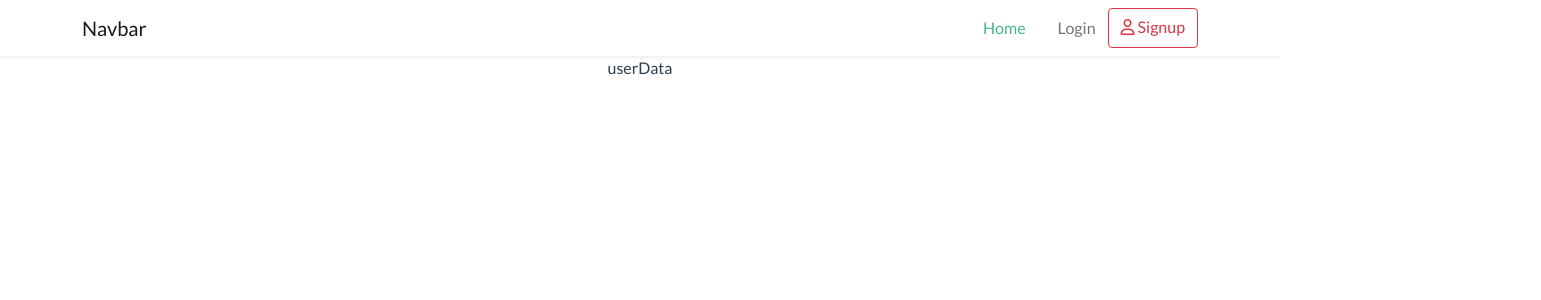
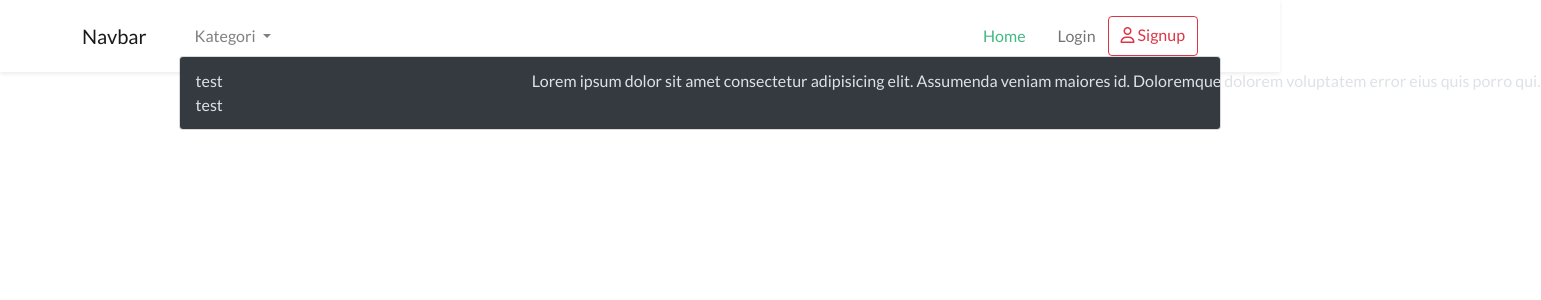
Before and after one commit to gkyla/g-commerce, a Vue app in the folder client/: page / in a window 1280 px wide. Shown: the top 300 px of the page, 1541 px wide, since content can reach past the window. Built offline with nearby package versions, Linux system fonts and the light colour scheme; no server answers.

Commit message:
update navbar

```diff
--- a/client/src/components/TheNavbar.vue
+++ b/client/src/components/TheNavbar.vue
@@ -14,6 +14,36 @@
         <span class="navbar-toggler-icon"></span>
       </button>
       <div id="navbarNavAltMarkup" class="collapse navbar-collapse">
+        <li class="nav-link dropdown">
+          <a
+            id="navbarDarkDropdownMenuLink"
+            class="nav-link dropdown-toggle text-black-50"
+            href="#"
+            role="button"
+            data-bs-toggle="dropdown"
+            aria-expanded="false"
+          >
+            Kategori
+          </a>
+          <div
+            class="dropdown-menu dropdown-menu-dark d-flex"
+            aria-labelledby="navbarDarkDropdownMenuLink"
+          >
+            <div class="row d-flex dropdown-item">
+              <div class="col-md-4 position-relative">
+                <li>test</li>
+                <li>test</li>
+              </div>
+              <div class="col-md-8 position-relative">
+                <p class="">
+                  Lorem ipsum dolor sit amet consectetur adipisicing elit.
+                  Assumenda veniam maiores id. Doloremque dolorem voluptatem
+                  error eius quis porro qui.
+                </p>
+              </div>
+            </div>
+          </div>
+        </li>
         <div class="navbar-nav ms-auto">
           <router-link class="nav-link" :to="{ name: 'Home' }"
             >Home</router-link
```
